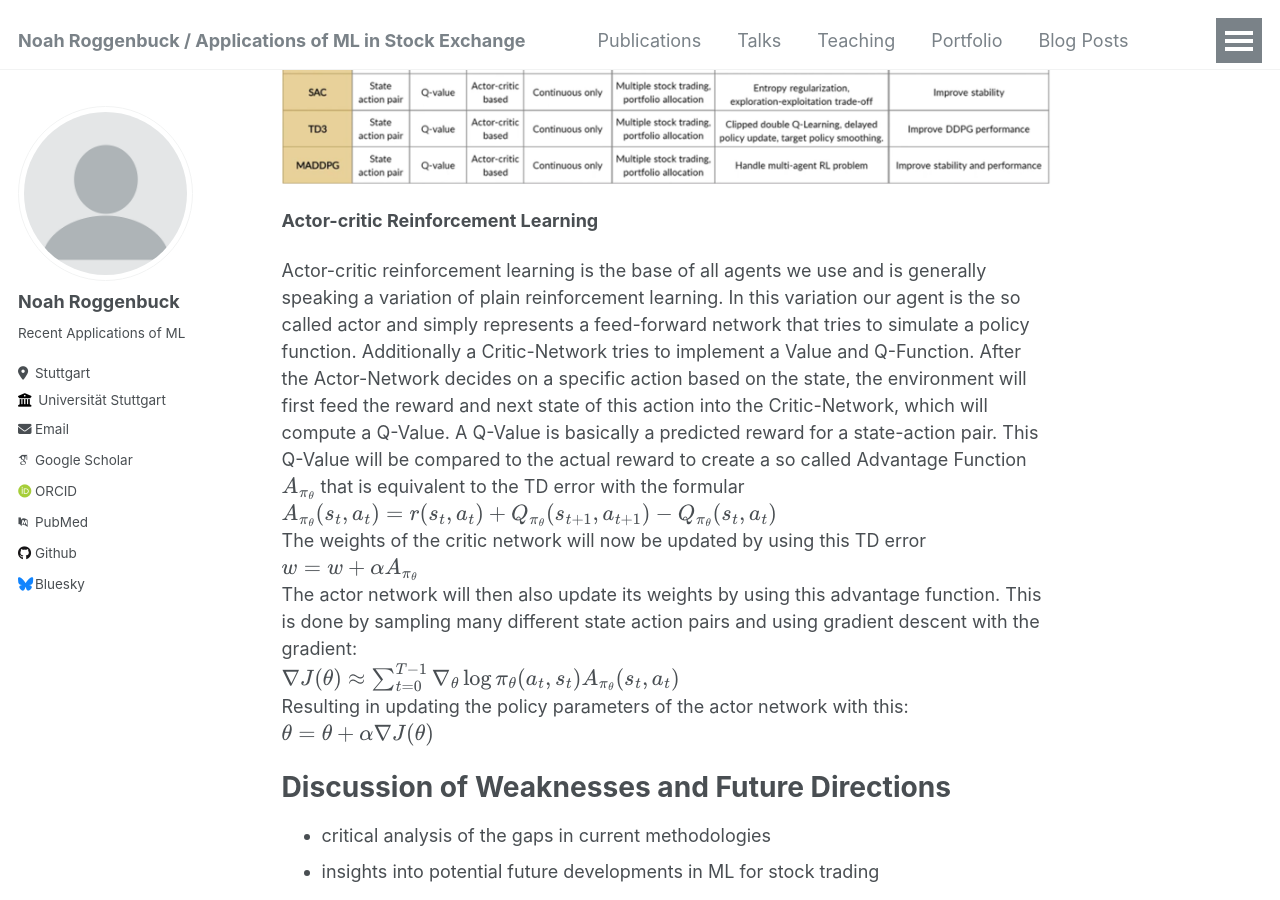
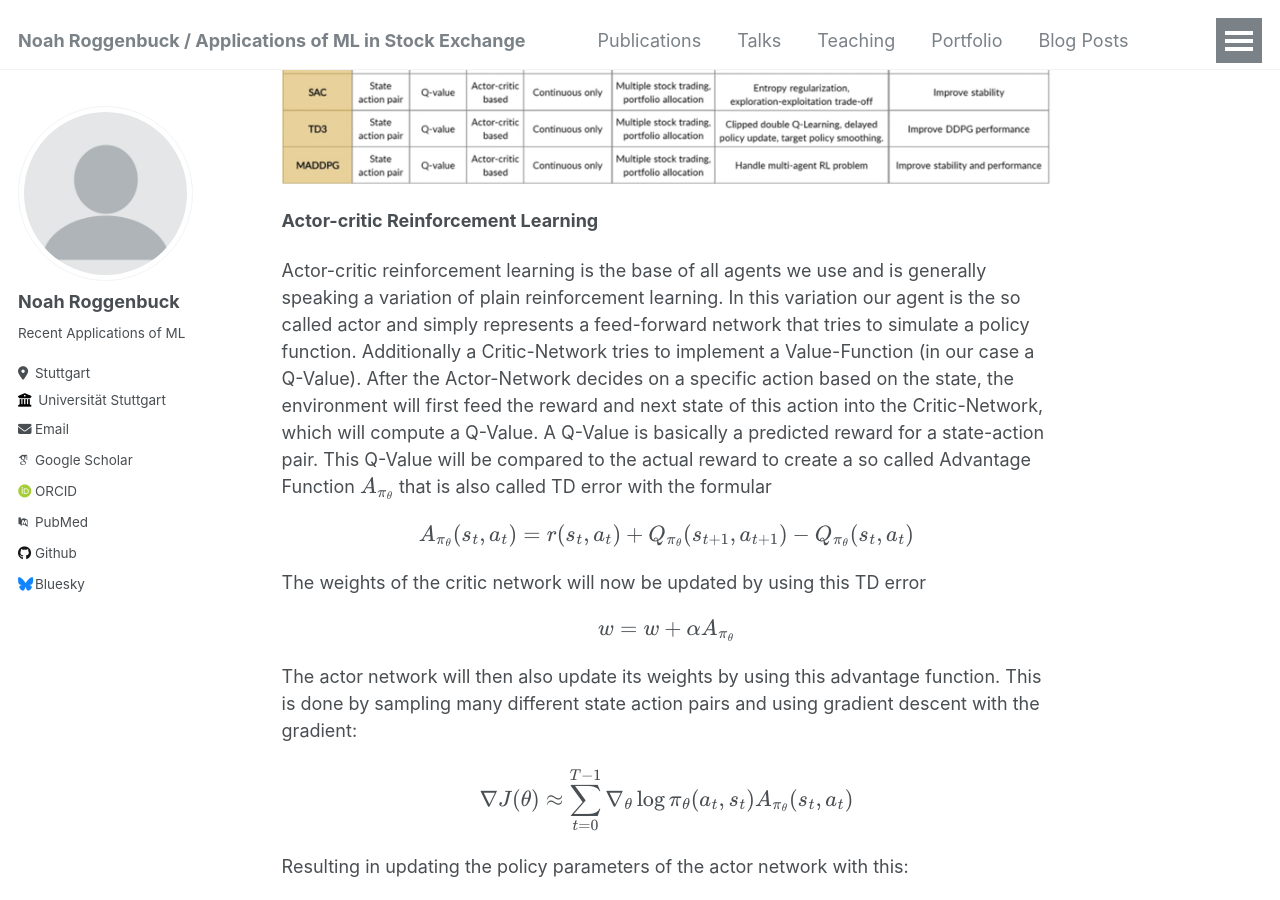
Before and after one commit to noahrog02/noahrog02.github.io, a Jekyll site: the page built from _pages/about.md, in a window 1280 px wide and 900 px high, scrolled down 13705 px. Built offline with Jekyll 4.4.1, drawn with Linux system fonts in a browser that asks for light colours; some web fonts are replaced; some of the changed text lies outside the part shown.

Commit message:
Update about.md

```diff
--- a/_pages/about.md
+++ b/_pages/about.md
@@ -155,20 +155,26 @@ FinRL provides nine different agents of which three are value based. These value
 
 **Actor-critic Reinforcement Learning**
 
-Actor-critic reinforcement learning is the base of all agents we use and is generally speaking a variation of plain reinforcement learning. In this variation our agent is the so called actor and simply represents a feed-forward network that tries to simulate a policy function. Additionally a Critic-Network tries to implement a Value and Q-Function. After the Actor-Network decides on a specific action based on the state, the environment will first feed the reward and next state of this action into the Critic-Network, which will compute a Q-Value. A Q-Value is basically a predicted reward for a state-action pair. This Q-Value will be compared to the actual reward to create a so called Advantage Function $$A_{π_{θ}}$$ that is equivalent to the TD error with the formular <br>
-$$A_{π_{θ}}(s_t, a_t) = r(s_t, a_t) + Q_{π_{θ}}(s_{t+1}, a_{t+1}) - Q_{π_{θ}}(s_t, a_t)$$ <br>
-The weights of the critic network will now be updated by using this TD error <br>
-$$w=w+αA_{π_{θ}}$$ <br>
-The actor network will then also update its weights by using this advantage function. This is done by sampling many different state action pairs and using gradient descent with the gradient: <br>
+Actor-critic reinforcement learning is the base of all agents we use and is generally speaking a variation of plain reinforcement learning. In this variation our agent is the so called actor and simply represents a feed-forward network that tries to simulate a policy function. Additionally a Critic-Network tries to implement a Value-Function (in our case a Q-Value). After the Actor-Network decides on a specific action based on the state, the environment will first feed the reward and next state of this action into the Critic-Network, which will compute a Q-Value. A Q-Value is basically a predicted reward for a state-action pair. This Q-Value will be compared to the actual reward to create a so called Advantage Function $$A_{π_{θ}}$$ that is also called TD error with the formular
+
+$$A_{π_{θ}}(s_t, a_t) = r(s_t, a_t) + Q_{π_{θ}}(s_{t+1}, a_{t+1}) - Q_{π_{θ}}(s_t, a_t)$$
+
+The weights of the critic network will now be updated by using this TD error
+
+$$w=w+αA_{π_{θ}}$$
+
+The actor network will then also update its weights by using this advantage function. This is done by sampling many different state action pairs and using gradient descent with the gradient:
+
 $$
 \nabla J(\theta) \approx \sum_{t=0}^{T-1} \nabla_\theta \log \pi_\theta(a_t, s_t) A_{\pi_\theta}(s_t, a_t)
 $$
-<br>
+
 Resulting in updating the policy parameters of the actor network with this:
+
 $$
 \theta = \theta + \alpha \nabla J(\theta)
 $$
-<br>
+
 
 
 Discussion of Weaknesses and Future Directions
```
Also changed, not shown: other parts of _pages/about.md (+1 -1 lines).
